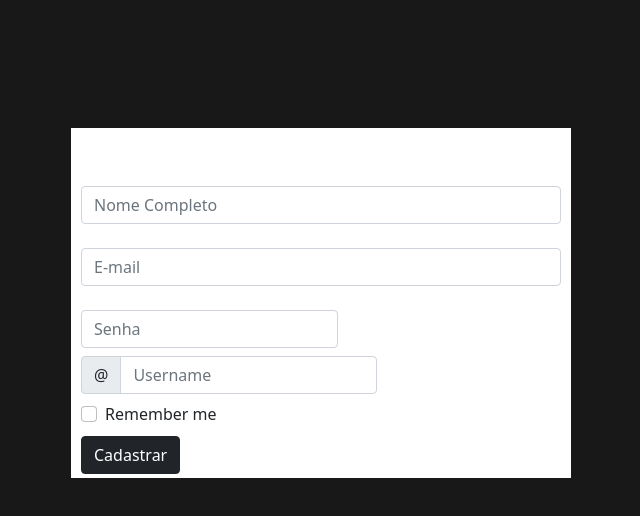
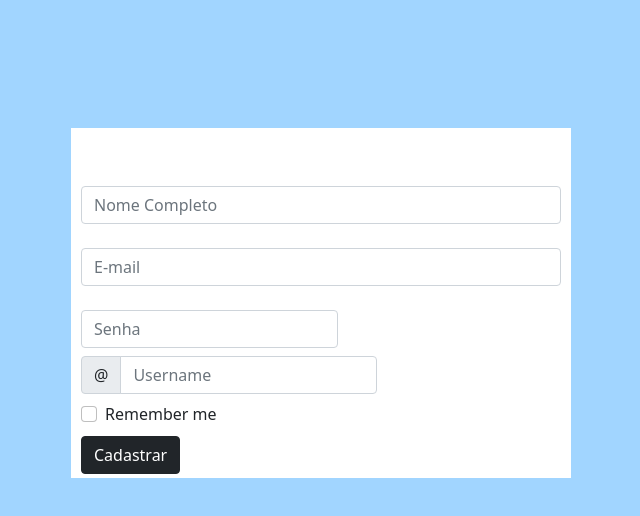
Before and after one commit to GeovannaGonzaga/projeto_aula10, a plain HTML site: page cadastro.html in a window 1280 px wide. Shown: the whole page, without its empty margins (319-959 px from the left). Drawn offline with nearby package versions, Linux system fonts and the light colour scheme.

Commit message:
Update cadastro.css

```diff
--- a/cadastro.css
+++ b/cadastro.css
@@ -1,5 +1,5 @@
 body{
-    background-color: rgb(24, 24, 24);
+    background-color: rgb(161, 213, 255);
     margin: 0;
     padding: 0;
 }
```
